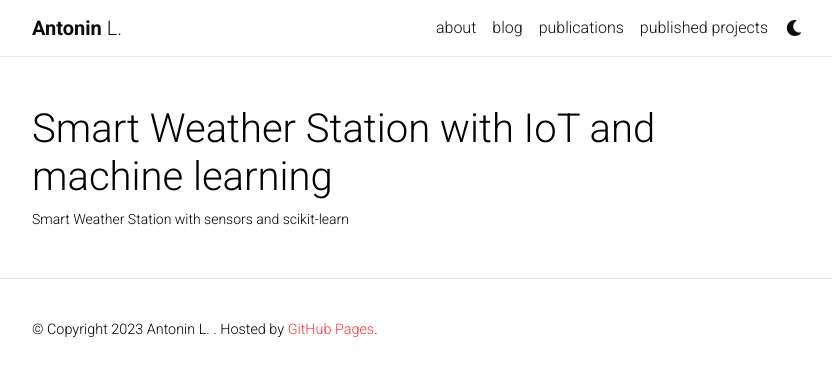
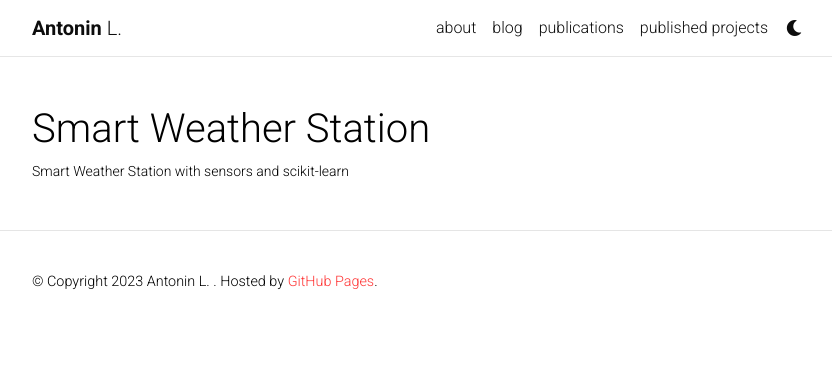
Before and after one commit to antonin-lfv/antonin-lfv.github.io, a Jekyll site: the page built from _projects/11_project_weather_station.md, in a window 1280 px wide. Shown: the top 376 px of the page, without its empty margins (223-1055 px from the left). Built offline with Jekyll 4.4.1, drawn with Linux system fonts in a browser that asks for light colours; full-size pictures stand in for the smaller copies a plugin makes; comment, search, counter and statistics services are not loaded; a style sheet for code colours, icons or effects is not loaded.

Commit message:
add projects

```diff
--- a/_projects/11_project_weather_station.md
+++ b/_projects/11_project_weather_station.md
@@ -1,8 +1,8 @@
 ---
 layout: page
-title: Smart Weather Station with IoT and machine learning
+title: Smart Weather Station
 description: Smart Weather Station with sensors and scikit-learn
-img: assets/img/project_weather_station.jpg
+img: assets/img/weather_station_project.jpg
 importance: 1
 category: IA
 redirect: https://github.com/antonin-lfv/DataScience_IoT_projects/tree/main/Projets/Station_meteo_prediction_temps_ML
```
Also changed, not shown: _projects/10_project_anomalie_detection.md (renamed from _projects/10_project_data_science_and_iot.md, +2 -2 lines), assets/img/project_anomalie_detection.jpg (deleted), assets/img/project_anomalie_detection.png (added), assets/img/project_weather_station.jpg (deleted), assets/img/weather_station_project.jpg (added).
